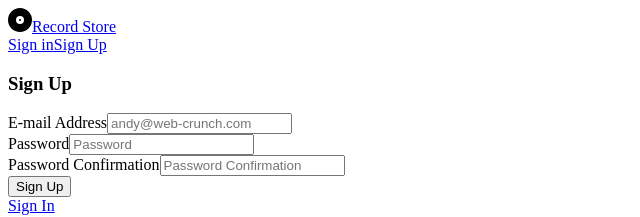
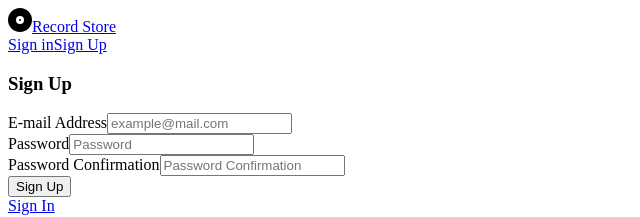
Before and after one commit to qtrangdo/record_store, a Vue app in the folder recordstore-front/: page /signup in a window 1280 px wide. Shown: the top 217 px of the page, without its empty margins (0-640 px from the left). Built offline with nearby package versions, Linux system fonts and the light colour scheme.

Commit message:
Fix placeholder

```diff
--- a/recordstore-front/src/components/Signup.vue
+++ b/recordstore-front/src/components/Signup.vue
@@ -7,7 +7,7 @@
 
         <div class="mb-6">
           <label for="email" class="label">E-mail Address</label>
-          <input type="email" v-model="email" class="input" id="email" placeholder="andy@web-crunch.com">
+          <input type="email" v-model="email" class="input" id="email" placeholder="example@mail.com">
         </div>
 
         <div class="mb-6">
```
